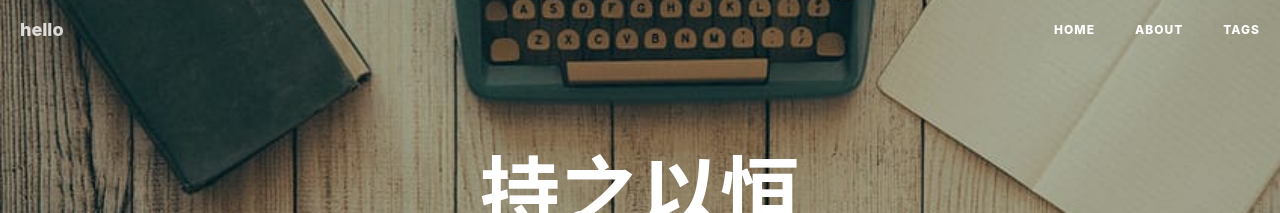
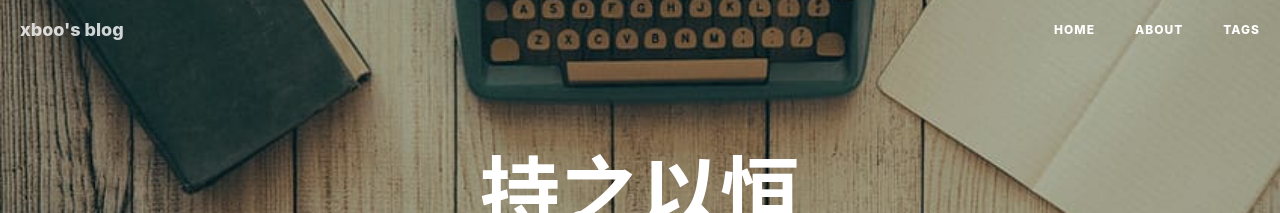
Before and after one commit to xBoo/xboo.github.com, a Jekyll site: the page built from index.html, in a window 1280 px wide and 900 px high. Shown: the top 213 px of the window. Built offline with Jekyll 4.4.1, drawn with Linux system fonts in a browser that asks for light colours; nearby versions of some CDN libraries; the list of posts is cut into pages by our own code; comment, search, counter and statistics services are not loaded.

Commit message:
Update nav.html

```diff
--- a/_includes/nav.html
+++ b/_includes/nav.html
@@ -9,7 +9,7 @@
                 <span class="icon-bar"></span>
                 <span class="icon-bar"></span>
             </button>
-            <a class="navbar-brand" href="{{ site.baseurl }}/">hello</a>
+            <a class="navbar-brand" href="{{ site.baseurl }}/">xboo's blog</a>
         </div>
 
         <!-- Collect the nav links, forms, and other content for toggling -->
```
